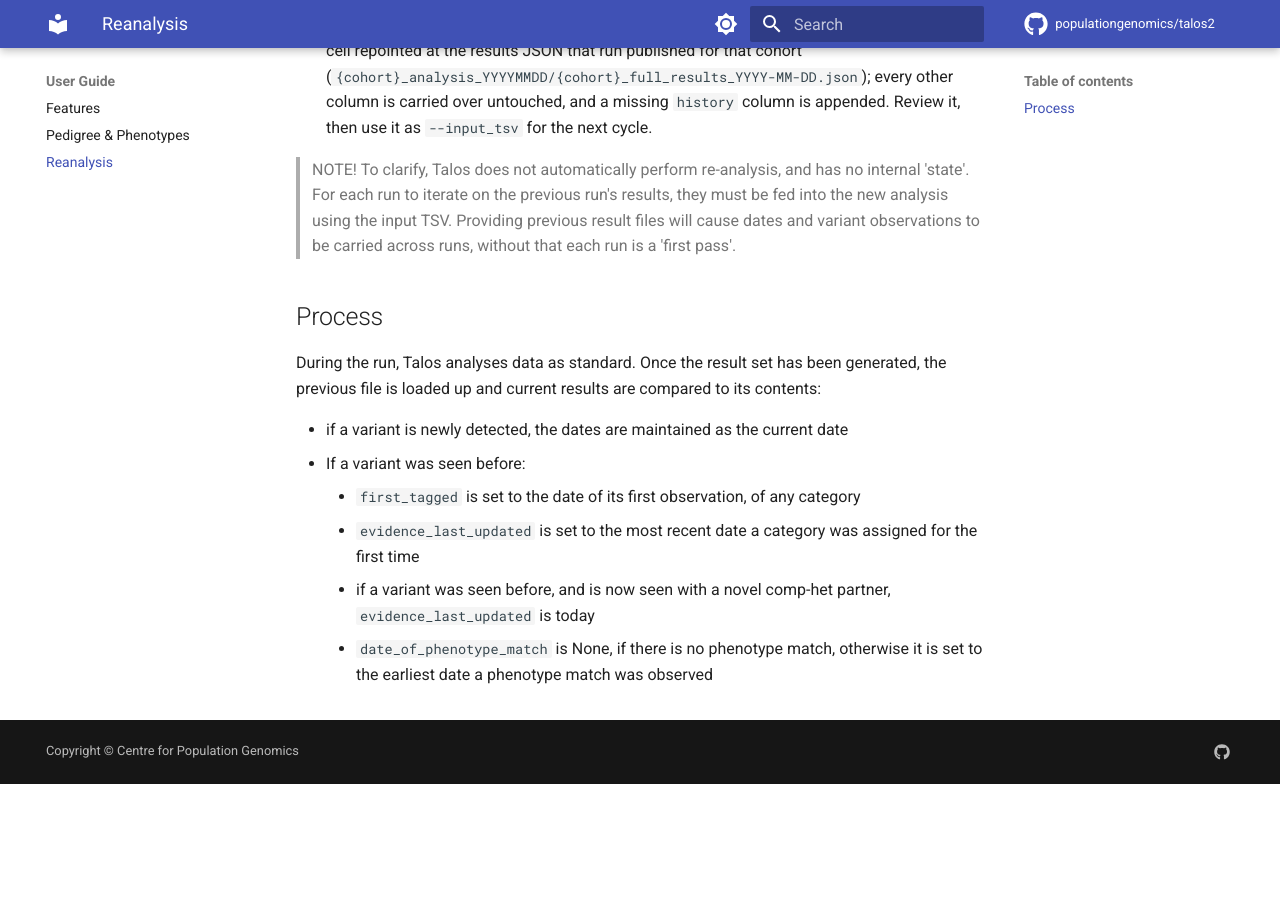
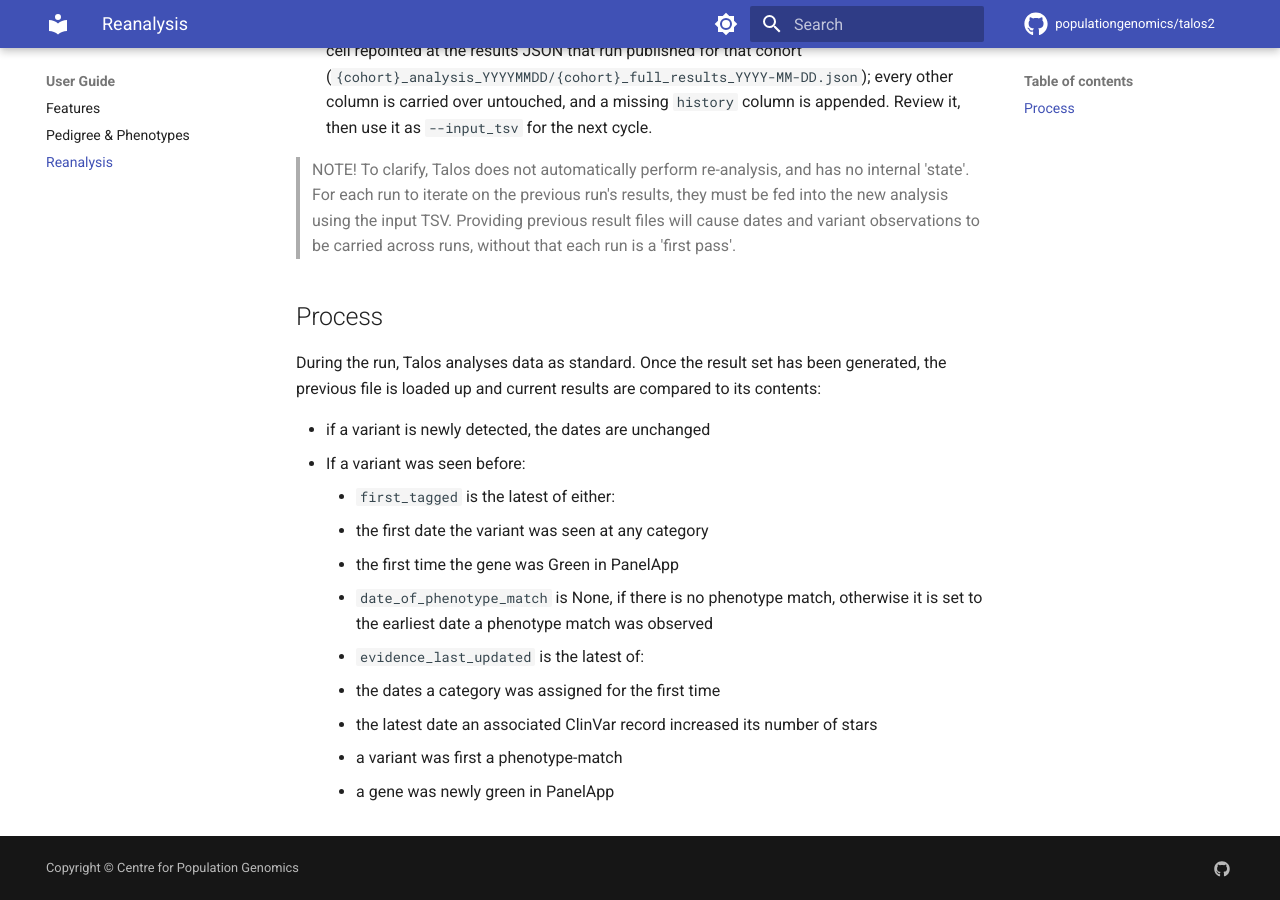
Before and after one commit to populationgenomics/talos2, an MkDocs documentation site: the page built from docs/Reanalysis.md, in a window 1280 px wide and 900 px high, scrolled down 714 px. Built offline with MkDocs 1.6.1 and Material for MkDocs 9.7.7, drawn with Linux system fonts in a browser that asks for light colours; comment, search, counter and statistics services are not loaded; before the commit the page ends 1498 px from its top, so only the background shows below that.

Commit message:
update an MD file

```diff
--- a/docs/Reanalysis.md
+++ b/docs/Reanalysis.md
@@ -16,9 +16,14 @@ For NextFlow, this is mediated through the `history` column in the input TSV.
 
 During the run, Talos analyses data as standard. Once the result set has been generated, the previous file is loaded up and current results are compared to its contents:
 
-* if a variant is newly detected, the dates are maintained as the current date
+* if a variant is newly detected, the dates are unchanged
 * If a variant was seen before:
-    * `first_tagged` is set to the date of its first observation, of any category
-    * `evidence_last_updated` is set to the most recent date a category was assigned for the first time
-    * if a variant was seen before, and is now seen with a novel comp-het partner, `evidence_last_updated` is today
+    * `first_tagged` is the latest of either:
+      * the first date the variant was seen at any category
+      * the first time the gene was Green in PanelApp
     * `date_of_phenotype_match` is None, if there is no phenotype match, otherwise it is set to the earliest date a phenotype match was observed
+    * `evidence_last_updated` is the latest of:
+      * the dates a category was assigned for the first time
+      * the latest date an associated ClinVar record increased its number of stars
+      * a variant was first a phenotype-match
+      * a gene was newly green in PanelApp
```
